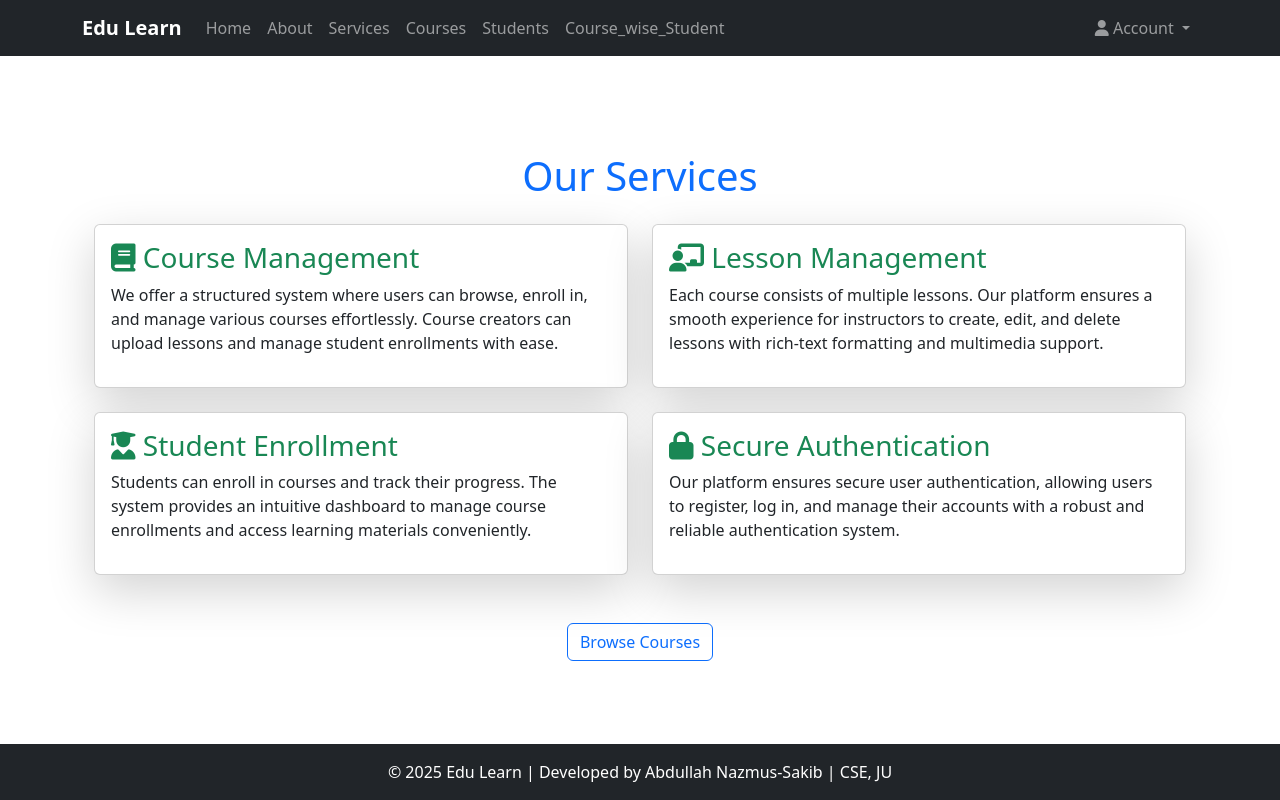
After one commit to AbdullahRFA/Edu_Learn_Django_CURD_Project, a Django app: page /services/ in a window 1280 px wide. The commit adds this page. Run offline with Django 5.2, Linux system fonts and the light colour scheme.

Commit message:
added services and about pages

```diff
--- a/Course_app/urls.py
+++ b/Course_app/urls.py
@@ -20,18 +20,27 @@ urlpatterns = [
 
     path('student_list/',views.student_list,name='student_list'),
     path('Enroll_student/',views.Enroll_student,name='Enroll_student'),
-    path('update_student/<int:id>',views.update_student,name='update_student'),
-    path('delete_student/<int:id>',views.delete_student,name='delete_student'),
+    path('update_student/<int:id>/',views.update_student,name='update_student'),
+    path('delete_student/<int:id>/',views.delete_student,name='delete_student'),
 
 
 
-    path('individual_course_enrolled_student/<int:id>',views.individual_course_enrolled_student,name='individual_course_enrolled_student'),
+    path('individual_course_enrolled_student/<int:id>/',views.individual_course_enrolled_student,name='individual_course_enrolled_student'),
     path('Course_wise_Student/',views.Course_wise_Student,name='Course_wise_Student'),
-    path('individual_student_detail/<int:id>',views.individual_student_detail,name='individual_student_detail'),
+    path('individual_student_detail/<int:id>/',views.individual_student_detail,name='individual_student_detail'),
 
-    path('login_user',views.login_user,name='login_user'),
-    path('logout_user',views.logout_user,name='logout_user'),
-    path('register_user',views.register_user,name='register_user'),
+    path('login_user/',views.login_user,name='login_user'),
+    path('logout_user/',views.logout_user,name='logout_user'),
+    path('register_user/',views.register_user,name='register_user'),
+
+
+
+    path('about/',views.about,name='about'),
+    path('services/',views.services,name='services'),
+
+
+
+
 
 
 ]
--- a/Course_app/views.py
+++ b/Course_app/views.py
@@ -268,3 +268,10 @@ def register_user(request):
     }
 
     return render(request,"Course_app/user_login_and_register_form.html",context)
+
+
+def about(request):
+    return render(request,"Course_app/about.html")
+
+def services(request):
+    return render(request,"Course_app/services.html")
--- a/templates/Course_app/navbar.html
+++ b/templates/Course_app/navbar.html
@@ -16,10 +16,10 @@
                     <a class="nav-link {% if request.path == '/' %}active{% endif %}" href="{% url 'course_list' %}">Home</a>
                 </li>
                 <li class="nav-item">
-                    <a class="nav-link" href="">About</a>
+                    <a class="nav-link" href="{% url 'about' %}">About</a>
                 </li>
                 <li class="nav-item">
-                    <a class="nav-link" href="">Services</a>
+                    <a class="nav-link" href="{% url 'services' %}">Services</a>
                 </li>
                 <li class="nav-item">
                     <a class="nav-link" href="{% url 'course_list' %}">Courses</a>
--- /dev/null
+++ b/templates/Course_app/services.html
@@ -0,0 +1,67 @@
+{% extends "Course_app/base.html" %}
+
+{% block title %} Our Services {% endblock title %}
+
+{% block content %}
+<div class="container mt-5">
+    <h1 class="text-center text-primary mb-4">Our Services</h1>
+
+    <div class="row">
+        <!-- Course Management -->
+        <div class="col-md-6 mb-4">
+            <div class="card shadow-lg">
+                <div class="card-body">
+                    <h3 class="text-success"><i class="fas fa-book"></i> Course Management</h3>
+                    <p>
+                        We offer a structured system where users can browse, enroll in, and manage various courses effortlessly.
+                        Course creators can upload lessons and manage student enrollments with ease.
+                    </p>
+                </div>
+            </div>
+        </div>
+
+        <!-- Lesson Management -->
+        <div class="col-md-6 mb-4">
+            <div class="card shadow-lg">
+                <div class="card-body">
+                    <h3 class="text-success"><i class="fas fa-chalkboard-teacher"></i> Lesson Management</h3>
+                    <p>
+                        Each course consists of multiple lessons. Our platform ensures a smooth experience for instructors
+                        to create, edit, and delete lessons with rich-text formatting and multimedia support.
+                    </p>
+                </div>
+            </div>
+        </div>
+
+        <!-- Student Enrollment -->
+        <div class="col-md-6 mb-4">
+            <div class="card shadow-lg">
+                <div class="card-body">
+                    <h3 class="text-success"><i class="fas fa-user-graduate"></i> Student Enrollment</h3>
+                    <p>
+                        Students can enroll in courses and track their progress. The system provides an intuitive
+                        dashboard to manage course enrollments and access learning materials conveniently.
+                    </p>
+                </div>
+            </div>
+        </div>
+
+        <!-- Secure Authentication -->
+        <div class="col-md-6 mb-4">
+            <div class="card shadow-lg">
+                <div class="card-body">
+                    <h3 class="text-success"><i class="fas fa-lock"></i> Secure Authentication</h3>
+                    <p>
+                        Our platform ensures secure user authentication, allowing users to register, log in, and manage
+                        their accounts with a robust and reliable authentication system.
+                    </p>
+                </div>
+            </div>
+        </div>
+    </div>
+
+    <div class="text-center mt-4">
+        <a href="{% url 'course_list' %}" class="btn btn-outline-primary">Browse Courses</a>
+    </div>
+</div>
+{% endblock content %}
```
Also changed, not shown: templates/Course_app/about.html (added, +37 -0 lines).
